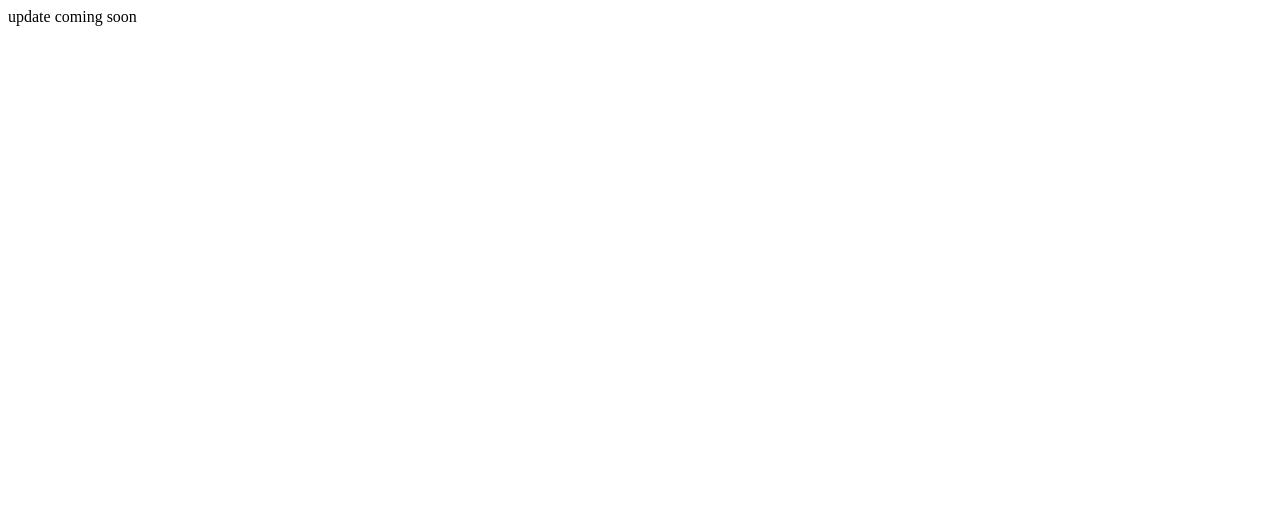
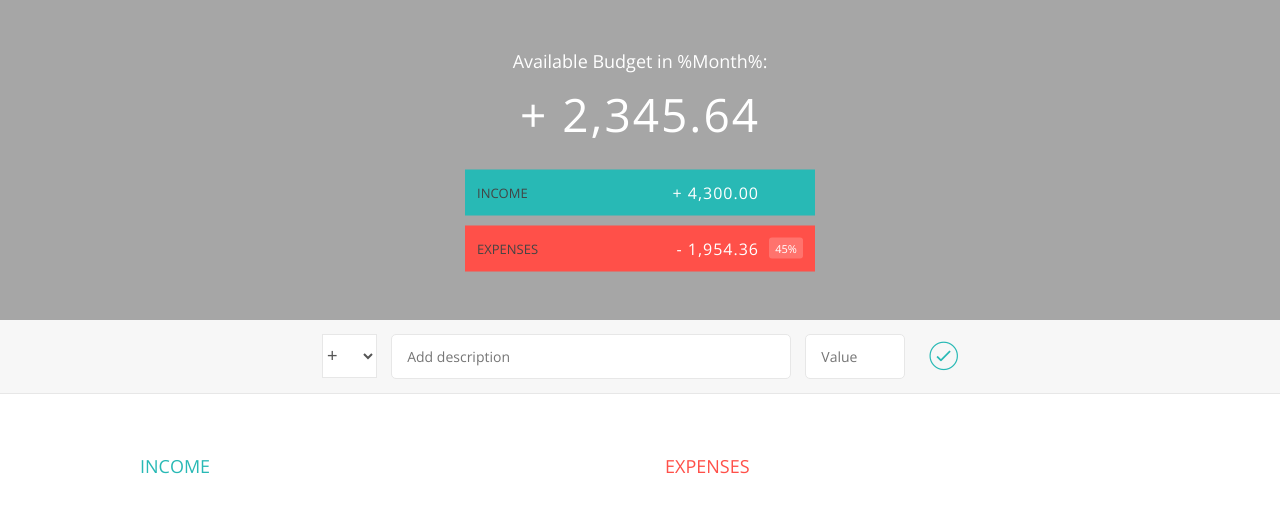
Before and after one commit to shaunettDaley/BudgetCalculator, a plain HTML site: page index.html in a window 1280 px wide. Drawn offline with nearby package versions, Linux system fonts and the light colour scheme.

Commit message:
update index with code from budgetCalApp

```diff
--- a/index.html
+++ b/index.html
@@ -1 +1,125 @@
-update coming soon
+<!DOCTYPE html>
+<html lang="en">
+    <head>
+        <meta charset="UTF-8">
+        <link href="https://fonts.googleapis.com/css?family=Open+Sans:100,300,400,600" rel="stylesheet" type="text/css">
+        <link href="http://code.ionicframework.com/ionicons/2.0.1/css/ionicons.min.css" rel="stylesheet" type="text/css">
+        <link type="text/css" rel="stylesheet" href="style.css">
+        <link href='https://cdnjs.cloudflare.com/ajax/libs/bootstrap-datepicker/1.9.0/css/bootstrap-datepicker.css' rel="styleshee" type="text/css">
+        <title>Budgety Calculator</title>
+    </head>
+    <body>
+
+        <div class="top">
+            <div class="budget">
+                <div class="budget__title">
+                    Available Budget in <span class="budget__title--month">%Month%</span>:
+                </div>
+
+                <div class="budget__value">+ 2,345.64</div>
+
+                <div class="budget__income clearfix">
+                    <div class="budget__income--text">Income</div>
+                    <div class="right">
+                        <div class="budget__income--value">+ 4,300.00</div>
+                        <div class="budget__income--percentage">&nbsp;</div>
+                    </div>
+                </div>
+
+                <div class="budget__expenses clearfix">
+                    <div class="budget__expenses--text">Expenses</div>
+                    <div class="right clearfix">
+                        <div class="budget__expenses--value">- 1,954.36</div>
+                        <div class="budget__expenses--percentage">45%</div>
+                    </div>
+                </div>
+            </div>
+        </div>
+
+
+
+        <div class="bottom">
+            <div class="add">
+                <div class="add__container">
+                    <select class="add__type">
+                        <option value="inc" selected>+</option>
+                        <option value="exp">-</option>
+                    </select>
+                    <input type="text" class="add__description" placeholder="Add description">
+                    <input type="number" class="add__value" placeholder="Value">
+                    <button class="add__btn"><i class="ion-ios-checkmark-outline"></i></button>
+                </div>
+            </div>
+
+            <div class="container clearfix">
+                <div class="income">
+                    <h2 class="icome__title">Income</h2>
+
+                    <div class="income__list">
+
+                        <!--
+                        <div class="item clearfix" id="income-0">
+                            <div class="item__description">Salary</div>
+                            <div class="right clearfix">
+                                <div class="item__value">+ 2,100.00</div>
+                                <div class="item__delete">
+                                    <button class="item__delete--btn"><i class="ion-ios-close-outline"></i></button>
+                                </div>
+                            </div>
+                        </div>
+
+                        <div class="item clearfix" id="income-1">
+                            <div class="item__description">Sold car</div>
+                            <div class="right clearfix">
+                                <div class="item__value">+ 1,500.00</div>
+                                <div class="item__delete">
+                                    <button class="item__delete--btn"><i class="ion-ios-close-outline"></i></button>
+                                </div>
+                            </div>
+                        </div>
+                        -->
+
+                    </div>
+                </div>
+
+
+
+                <div class="expenses">
+                    <h2 class="expenses__title">Expenses</h2>
+
+                    <div class="expenses__list">
+
+                        <!--
+                        <div class="item clearfix" id="expense-0">
+                            <div class="item__description">Apartment rent</div>
+                            <div class="right clearfix">
+                                <div class="item__value">- 900.00</div>
+                                <div class="item__percentage">21%</div>
+                                <div class="item__delete">
+                                    <button class="item__delete--btn"><i class="ion-ios-close-outline"></i></button>
+                                </div>
+                            </div>
+                        </div>
+
+                        <div class="item clearfix" id="expense-1">
+                            <div class="item__description">Grocery shopping</div>
+                            <div class="right clearfix">
+                                <div class="item__value">- 435.28</div>
+                                <div class="item__percentage">10%</div>
+                                <div class="item__delete">
+                                    <button class="item__delete--btn"><i class="ion-ios-close-outline"></i></button>
+                                </div>
+                            </div>
+                        </div>
+                        -->
+
+                    </div>
+                </div>
+            </div>
+
+
+        </div>
+
+        <script src="app2.js"></script>
+    </body>
+</html>
```
